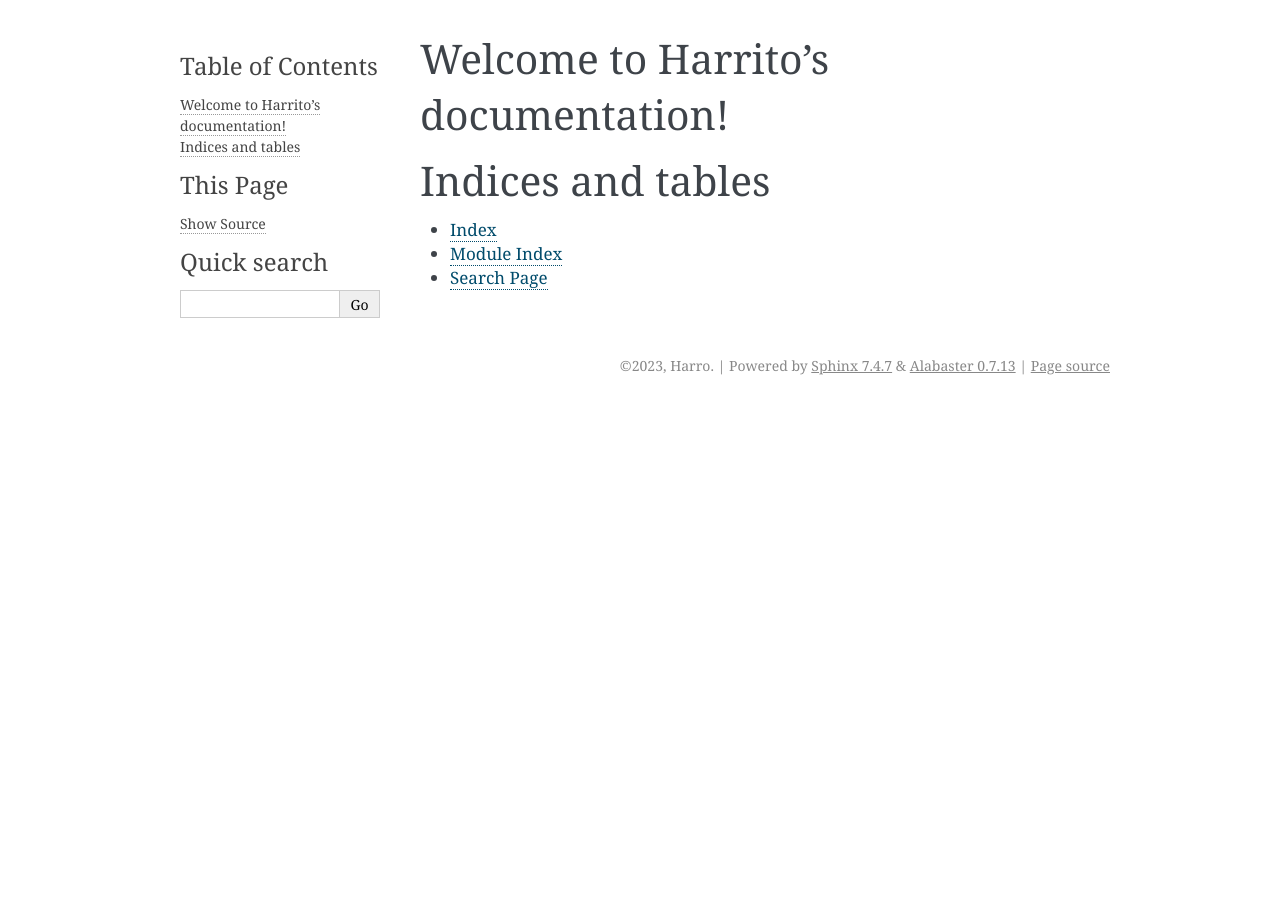
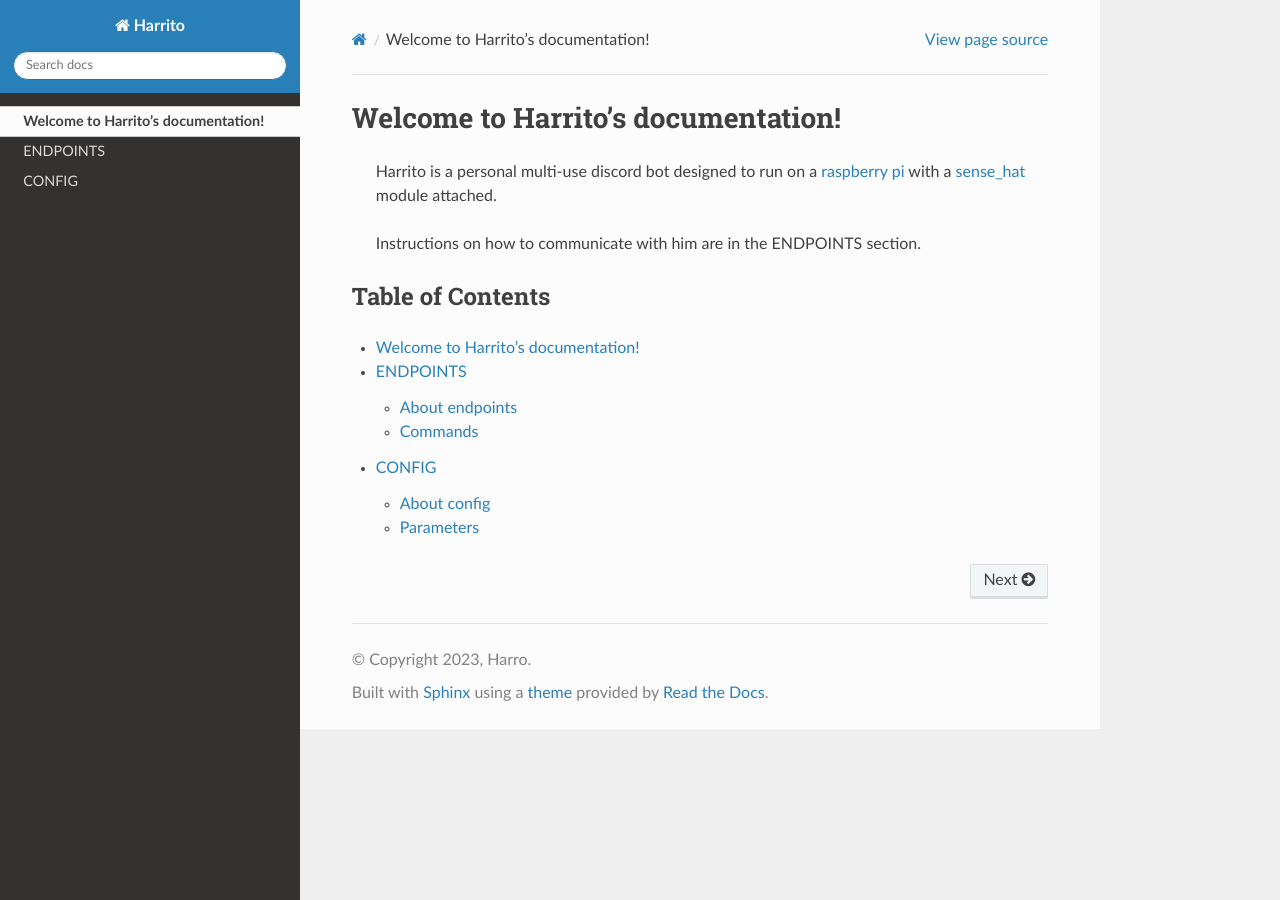
Before and after one commit to Harro3/Harrito, a Sphinx documentation site: the page built from docs/index.rst, in a window 1280 px wide. Built offline with Sphinx 7.4.7 and the Read the Docs theme 2.0.0, drawn with Linux system fonts in a browser that asks for light colours.

Commit message:
feat(docs): added entries for present endpoints

```diff
--- a/docs/conf.py
+++ b/docs/conf.py
@@ -23,5 +23,23 @@ exclude_patterns = ['_build', 'Thumbs.db', '.DS_Store']
 # -- Options for HTML output -------------------------------------------------
 # https://www.sphinx-doc.org/en/master/usage/configuration.html#options-for-html-output
 
-html_theme = 'alabaster'
-html_static_path = ['_static']
+html_theme = 'sphinx_rtd_theme'
+html_theme_options = {
+    'canonical_url': '',
+    'analytics_id': '',
+    'display_version': True,
+    'prev_next_buttons_location': 'bottom',
+    'style_external_links': False,
+
+    'logo_only': False,
+
+    # Toc options
+    'collapse_navigation': True,
+    'sticky_navigation': True,
+    'navigation_depth': 4,
+    'includehidden': True,
+    'titles_only': False
+}
+# html_logo = ''
+# github_url = ''
+# html_baseurl = ''
--- /dev/null
+++ b/docs/config/content.rst
@@ -0,0 +1,17 @@
+About config
+============
+
+    Harrito has an internal configuration that modifies his behavior.
+    It can be displayed with the ``get config`` command and can
+    be modified with ``configure <parameter> <value>`` (more on commands in the ENDPOINTS subsection)
+
+
+Parameters
+==========
+    Here is the complete list of modifyable parameters:
+
+.. toctree::
+    :maxdepth: 2
+    :glob:
+
+    parameters.rst
--- /dev/null
+++ b/docs/config/index.rst
@@ -0,0 +1,10 @@
+.. _config:
+
+CONFIG
+======
+
+.. toctree::
+    :maxdepth: 2
+    :glob:
+
+    content
--- /dev/null
+++ b/docs/endpoints/index.rst
@@ -0,0 +1,10 @@
+.. _endpoints:
+
+ENDPOINTS
+=========
+
+.. toctree::
+    :maxdepth: 2
+    :glob:
+
+    content
--- a/docs/index.rst
+++ b/docs/index.rst
@@ -6,15 +6,24 @@
 Welcome to Harrito's documentation!
 ===================================
 
+   Harrito is a personal multi-use discord bot designed
+   to run on a `raspberry pi <https://www.raspberrypi.com/products/raspberry-pi-4-model-b/>`_ with a `sense_hat <https://pythonhosted.org/sense-hat/>`_
+   module attached.
+
+   Instructions on how to communicate with him are in the ENDPOINTS section.
+
 .. toctree::
    :maxdepth: 2
    :caption: Contents:
 
 
 
-Indices and tables
-==================
+Table of Contents
+^^^^^^^^^^^^^^^^^
 
-* :ref:`genindex`
-* :ref:`modindex`
-* :ref:`search`
+.. toctree::
+    :maxdepth: 2
+
+    self
+    endpoints/index
+    config/index
```
Also changed, not shown: docs/api/commands.rst (added, +26 -0 lines), docs/api/content.rst (added, +14 -0 lines), docs/api/index.rst (added, +10 -0 lines), docs/config/parameters.rst (added, +13 -0 lines), docs/endpoints/commands.rst (added, +26 -0 lines), docs/endpoints/content.rst (added, +14 -0 lines), harrito/README.md (deleted).
